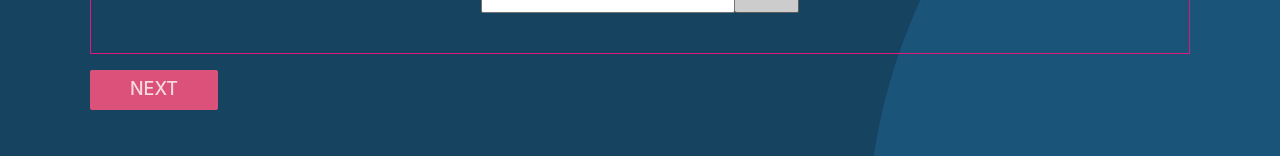
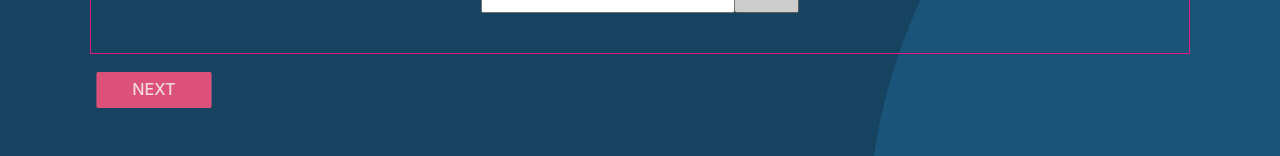
Before and after one commit to nishant-k1/flushjohn-web, a Next.js app: page /quote in a window 1280 px wide. In both pictures the pointer is over the button "NEXT". Shown: the part 473-629 px from the top of the page. Built offline with nearby package versions, Linux system fonts and the light colour scheme.

Commit message:
add hover effect

```diff
--- a/components/Quote/QuoteStep1/styles.module.css
+++ b/components/Quote/QuoteStep1/styles.module.css
@@ -134,7 +134,7 @@
 }
 
 .button:hover {
-  background-color: var(--primary-bg-color);
+  transform: scale(0.9);
   transition: 0.3s;
 }
 
--- a/components/Quote/QuoteStep2/styles.module.css
+++ b/components/Quote/QuoteStep2/styles.module.css
@@ -175,7 +175,7 @@
   transition: 0.3s;
 }
 .next:hover {
-  background-color: var(--primary-bg-color);
+  transform: scale(0.9);
   transition: 0.3s;
 }
 
--- a/components/Quote/QuoteStep3/styles.module.css
+++ b/components/Quote/QuoteStep3/styles.module.css
@@ -143,7 +143,7 @@
   transition: 0.3s;
 }
 .next:hover {
-  background-color: var(--primary-bg-color);
+  transform: scale(0.9);
   transition: 0.3s;
 }
 
```
